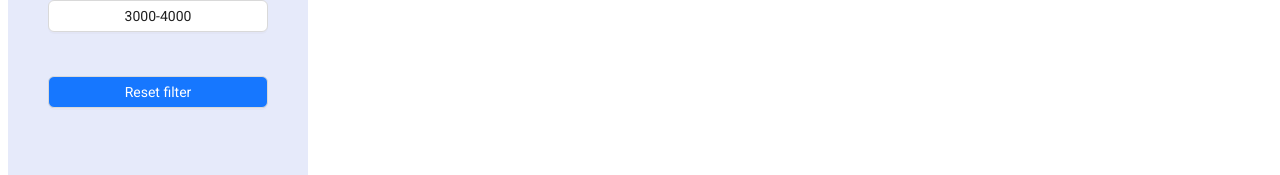
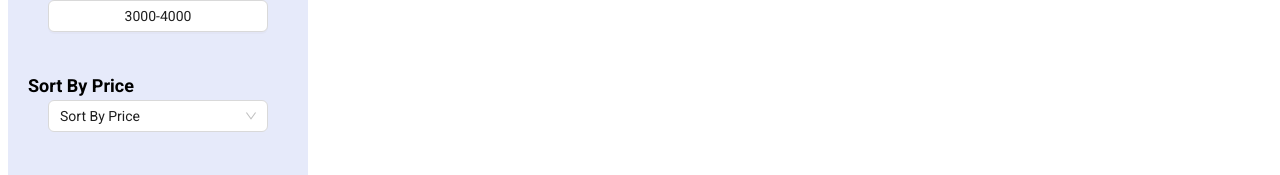
Before and after one commit to sumonpaul55/keyboard-shop-client, a React (Vite) app: page /products in a window 1280 px wide. Shown: the part 550-725 px from the top of the page. Built offline with nearby package versions, Linux system fonts and the light colour scheme; no server answers.

Commit message:
price range sorting completed and working fine

```diff
--- a/src/pages/home/Home.tsx
+++ b/src/pages/home/Home.tsx
@@ -20,7 +20,7 @@ const Home = () => {
                     <div className="container mx-auto">
                         <div className="py-3 text-center max-w-[900px] mx-auto">
                             <h1 className="text-2xl md:text-4xl lg:text-6xl font-bold mb-3 sm:mb-4 md:mb-6 max-w-[800px] mx-auto">
-                                Type with Style and <br className="hidden md:block" /> Precision
+                                Type with Style and <br className="hidden md:block" /> Logitech
                             </h1>
                             <p className="mt-6 text-base md:text-lg">
                                 At <span className="text-pink-600">KeyBoardHub</span>, we believe that the right keyboard can transform your computing experience.
@@ -29,7 +29,9 @@ const Home = () => {
                             </p>
                             <div className="flex gap-6 mt-10 justify-center">
                                 <Link to="/products"><Button className="px-5 md:px-10 py-4 bg-primary border-primary text-white md:text-lg">View All</Button></Link>
-                                <Button className="px-5 md:px-10 py-4 bg-primary border-primary text-white md:text-lg">Explore</Button>
+                                <Button className="px-5 md:px-10 py-4 bg-primary border-primary text-white md:text-lg">
+                                    <Link to="/product-details/66b5321616a8bf8e477c9414">Explore</Link>
+                                </Button>
                             </div>
                         </div>
                     </div>
--- a/src/pages/productPage/ProductPage.tsx
+++ b/src/pages/productPage/ProductPage.tsx
@@ -14,7 +14,9 @@ const ProductPage = () => {
     const [range, setRange] = useState<string | undefined>()
     const [page, setPage] = useState(1);
     const [selectItem, setSelectItem] = useState([])
-    const { data, isLoading } = useGetAllProductQuery({ search, limit, range, brand, page: page })
+    const [sort, setsort] = useState({})
+    const { data, isLoading } = useGetAllProductQuery({ search, limit, range, brand, page: page, sort })
+    const [sortByRange, setSortByRang] = useState("Sort By Price")
 
     // const [totalDocument, setTotalDocument] = useState(data?.data?.totalDocument)
 
@@ -42,22 +44,29 @@ const ProductPage = () => {
         return options.push({ value: bname, label: bname })
     })
 
+
+
     // handle select change
     const handleChange = (value: any) => {
         setBrand(value)
         setSelectItem(value)
     }
+    // console.log(totalDocument)
+
+    const handleLowtoHighChange = (value: any) => {
+        setsort(value)
+        setSortByRang(value)
+    }
+
     // handle reset
     const handleReset = () => {
         setBrand({})
         setSearch("")
         setRange(undefined)
         setSelectItem([])
-
+        setsort("")
+        setSortByRang("Sort By Price")
     }
-    // console.log(totalDocument)
-    // page number
-
     return (
         <main className='p-0 md:p-2'>
             <section className='py-5'>
@@ -83,6 +92,21 @@ const ProductPage = () => {
                                     {
                                         priceRange?.map((items, idx) => (<Button onClick={() => { setRange(items) }} key={idx} className=''>{items}</Button>))
                                     }
+
+                                </div>
+                                <h2 className='md:text-lg font-bold text-xs sm:text-base mt-10'>Sort By Price</h2>
+                                <div className='w-full px-4 md:px-5'>
+
+                                    <Select
+                                        className='w-full'
+                                        onChange={handleLowtoHighChange}
+                                        options={[
+                                            { value: "price", label: "Low To High" },
+                                            { value: "-price", label: "High To Low" }
+                                        ]}
+                                        placeholder="Select Your Required Brand"
+                                        value={sortByRange}
+                                    />
                                 </div>
                             </div>
                             <div className='md:p-4 mt-3 mx-5'>
--- a/src/redux/features/products/productApi.ts
+++ b/src/redux/features/products/productApi.ts
@@ -31,6 +31,9 @@ export const productApi = baseApi.injectEndpoints({
         }
         if (params?.range) {
           query.append("range", params?.range);
+        }
+        if (params?.sort) {
+          query.append("sort", params?.sort);
         }
         return {
           url: "/products",
```
